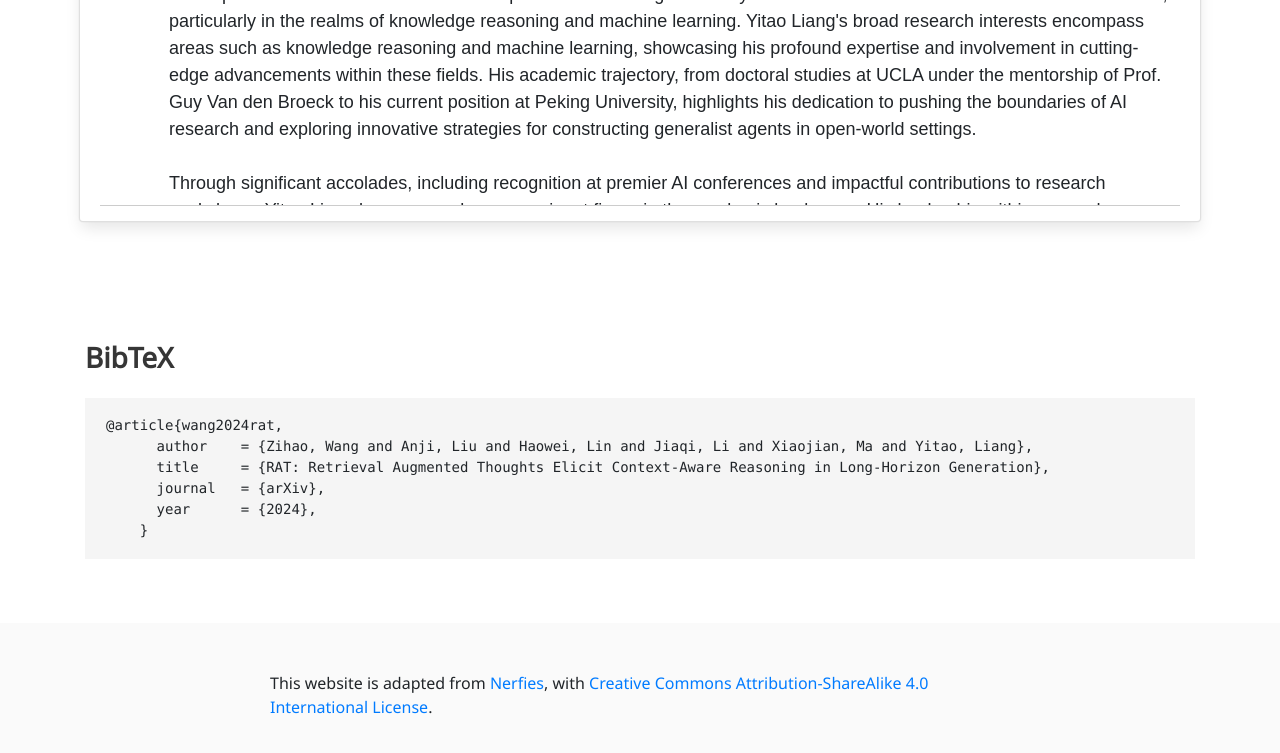
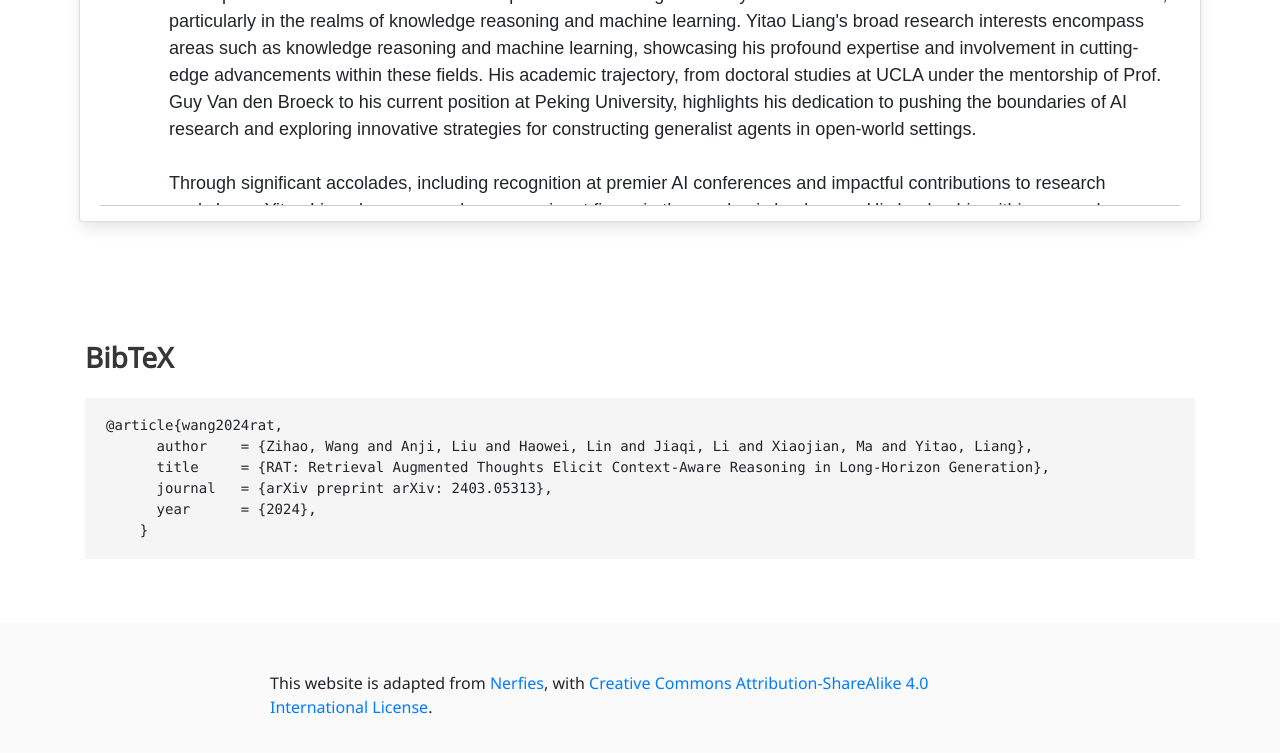
Before and after one commit to CraftJarvis/RAT, a plain HTML site: page index.html in a window 1280 px wide. Shown: the part 4724-5477 px from the top of the page. Drawn offline with nearby package versions, Linux system fonts and the light colour scheme; some icons are missing; a web font is replaced by a local one.

Commit message:
update citation

```diff
--- a/index.html
+++ b/index.html
@@ -366,7 +366,7 @@
         <pre><code>@article{wang2024rat,
       author    = {Zihao, Wang and Anji, Liu and Haowei, Lin and Jiaqi, Li and Xiaojian, Ma and Yitao, Liang},
       title     = {RAT: Retrieval Augmented Thoughts Elicit Context-Aware Reasoning in Long-Horizon Generation},
-      journal   = {arXiv},
+      journal   = {arXiv preprint arXiv: 2403.05313},
       year      = {2024},
     }</code></pre>
       </div>
```
